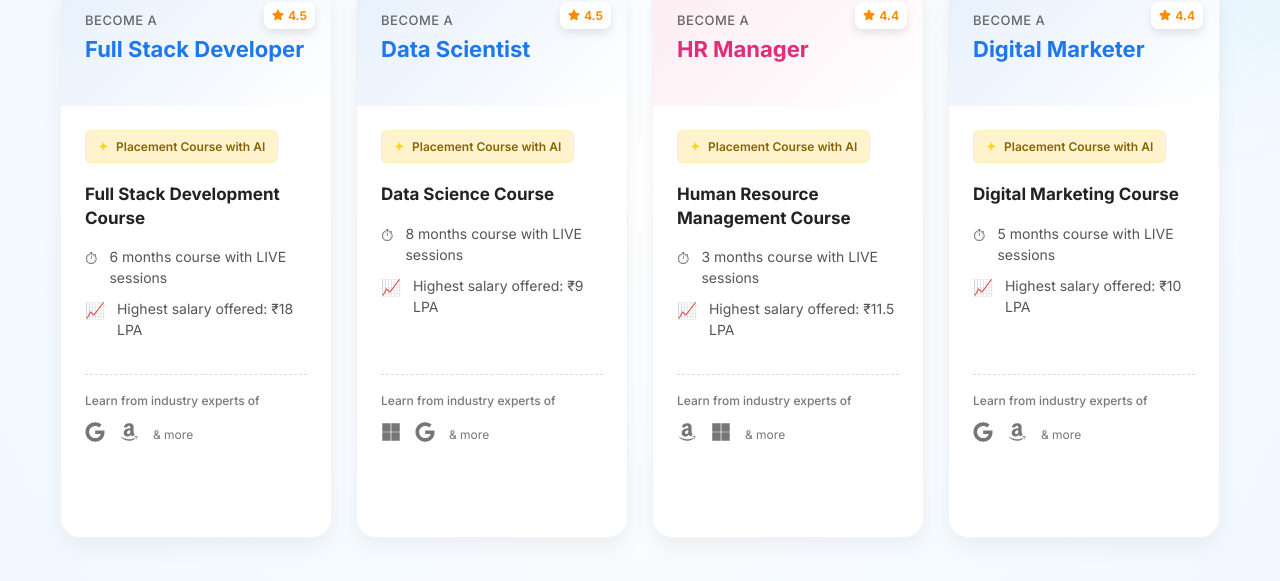
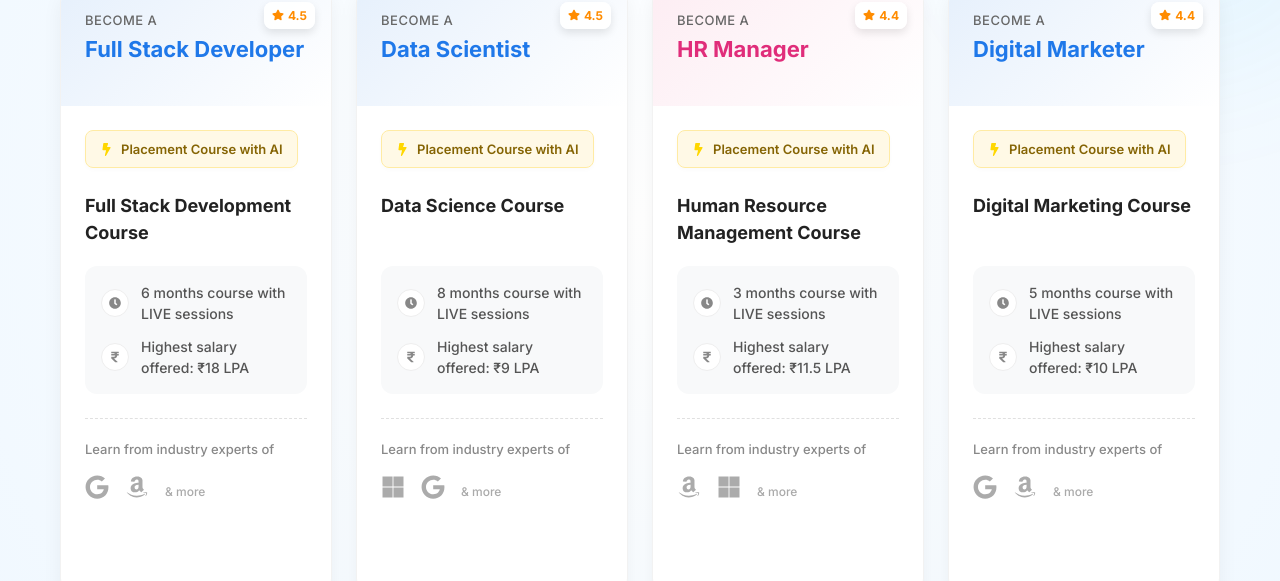
Before and after one commit to anuja-awchar/intershalaweb, a React (Vite) app: page / in a window 1280 px wide. Shown: the part 2214-2795 px from the top of the page. Built offline with nearby package versions, Linux system fonts and the light colour scheme.

Commit message:
style: Refine Placement Courses internal card components\n\n- Replaced text emojis with React Icons (FaClock, FaRupeeSign, FaBolt)\n- Added grayscale-to-color hover effect for partner logos\n- Enhanced styling for taglines, icons, and typography

```diff
--- a/src/components/PlacementCourses.css
+++ b/src/components/PlacementCourses.css
@@ -254,71 +254,117 @@
     display: flex;
     align-items: center;
     gap: 8px;
-    font-size: 12px;
+    font-size: 13px;
     color: #856404;
-    background: #fff3cd;
-    border: 1px solid #ffeeba;
-    padding: 6px 12px;
-    border-radius: 6px;
+    background: #FFF9E6;
+    border: 1px solid #FFEBA4;
+    padding: 8px 14px;
+    border-radius: 8px;
     width: fit-content;
-    margin-bottom: 20px;
+    margin-bottom: 24px;
     font-weight: 600;
+    box-shadow: 0 2px 4px rgba(0, 0, 0, 0.02);
 }
 
 .placement-course-name {
-    font-size: 17px;
+    font-size: 18px;
     font-weight: 700;
     color: #222;
-    margin-bottom: 16px;
-    line-height: 1.4;
+    margin-bottom: 20px;
+    line-height: 1.5;
+    min-height: 54px;
+    /* Ensure alignment */
 }
 
 .placement-info-list {
     list-style: none;
     padding: 0;
     margin: 0 0 24px 0;
+    background: #F8F9FA;
+    padding: 16px;
+    border-radius: 12px;
 }
 
 .placement-info-item {
     display: flex;
-    align-items: flex-start;
+    align-items: center;
     gap: 12px;
     font-size: 14px;
     color: #555;
-    margin-bottom: 10px;
+    margin-bottom: 12px;
     line-height: 1.5;
+    font-weight: 500;
 }
 
-.placement-info-item span {
-    font-size: 16px;
+.placement-info-item:last-child {
+    margin-bottom: 0;
+}
+
+.placement-icon-circle {
+    width: 28px;
+    height: 28px;
+    border-radius: 50%;
+    background: white;
+    display: flex;
+    align-items: center;
+    justify-content: center;
+    border: 1px solid #eee;
+    color: #888;
+    font-size: 12px;
+    flex-shrink: 0;
 }
 
 .placement-partner-section {
     margin-top: auto;
-    border-top: 1px dashed #ddd;
-    /* Dashed line for visual interest */
-    padding-top: 16px;
+    border-top: 1px dashed #E0E0E0;
+    padding-top: 20px;
 }
 
 .placement-partner-text {
-    font-size: 12px;
-    color: #777;
-    margin-bottom: 8px;
+    font-size: 13px;
+    color: #888;
+    margin-bottom: 12px;
     font-weight: 500;
 }
 
 .placement-partner-logos {
     display: flex;
-    gap: 14px;
-    color: #555;
-    font-size: 20px;
+    gap: 16px;
     align-items: center;
-    opacity: 0.8;
-    transition: opacity 0.3s;
 }
 
-.placement-card:hover .placement-partner-logos {
+.partner-logo {
+    font-size: 24px;
+    color: #888;
+    filter: grayscale(100%);
+    opacity: 0.7;
+    transition: all 0.3s ease;
+}
+
+.placement-card:hover .partner-logo {
+    filter: grayscale(0%);
     opacity: 1;
+    transform: scale(1.1);
+    color: #555;
+    /* Fallback for icons without intrinsic color */
+}
+
+/* Specific brand colors on hover if using icons that support it, or rely on original icon colors if SVG */
+.partner-logo:nth-child(1):hover {
+    color: #4285F4;
+}
+
+/* Google Blueish */
+.partner-logo:nth-child(2):hover {
+    color: #FF9900;
+}
+
+/* Amazon Orangeish */
+
+.partner-more {
+    font-size: 12px;
+    color: #aaa;
+    font-weight: 500;
 }
 
 .placement-know-more {
--- a/src/components/PlacementCourses.jsx
+++ b/src/components/PlacementCourses.jsx
@@ -1,5 +1,5 @@
 import React from 'react';
-import { FaCheck, FaStar, FaGoogle, FaMicrosoft, FaAmazon } from 'react-icons/fa';
+import { FaCheck, FaStar, FaGoogle, FaMicrosoft, FaAmazon, FaClock, FaRupeeSign, FaBolt } from 'react-icons/fa';
 import './PlacementCourses.css';
 
 const PlacementCourses = () => {
@@ -72,17 +72,19 @@ const PlacementCourses = () => {
 
               <div className="placement-card-body">
                 <div className="placement-tag-line">
-                  <span style={{ color: '#ffd700' }}>✦</span> Placement Course with AI
+                  <FaBolt style={{ color: '#ffd700' }} /> Placement Course with AI
                 </div>
 
                 <h4 className="placement-course-name">{course.title}</h4>
 
                 <ul className="placement-info-list">
                   <li className="placement-info-item">
-                    <span>⏱</span> {course.duration}
+                    <div className="placement-icon-circle"><FaClock /></div>
+                    {course.duration}
                   </li>
                   <li className="placement-info-item">
-                    <span>📈</span> {course.salary}
+                    <div className="placement-icon-circle"><FaRupeeSign /></div>
+                    {course.salary}
                   </li>
                 </ul>
 
@@ -90,9 +92,9 @@ const PlacementCourses = () => {
                   <p className="placement-partner-text">Learn from industry experts of</p>
                   <div className="placement-partner-logos">
                     {course.partners.map((Icon, i) => (
-                      <span key={i}>{Icon}</span>
+                      <span key={i} className="partner-logo">{Icon}</span>
                     ))}
-                    <span style={{ fontSize: '12px' }}>& more</span>
+                    <span className="partner-more">& more</span>
                   </div>
                 </div>
 
```
